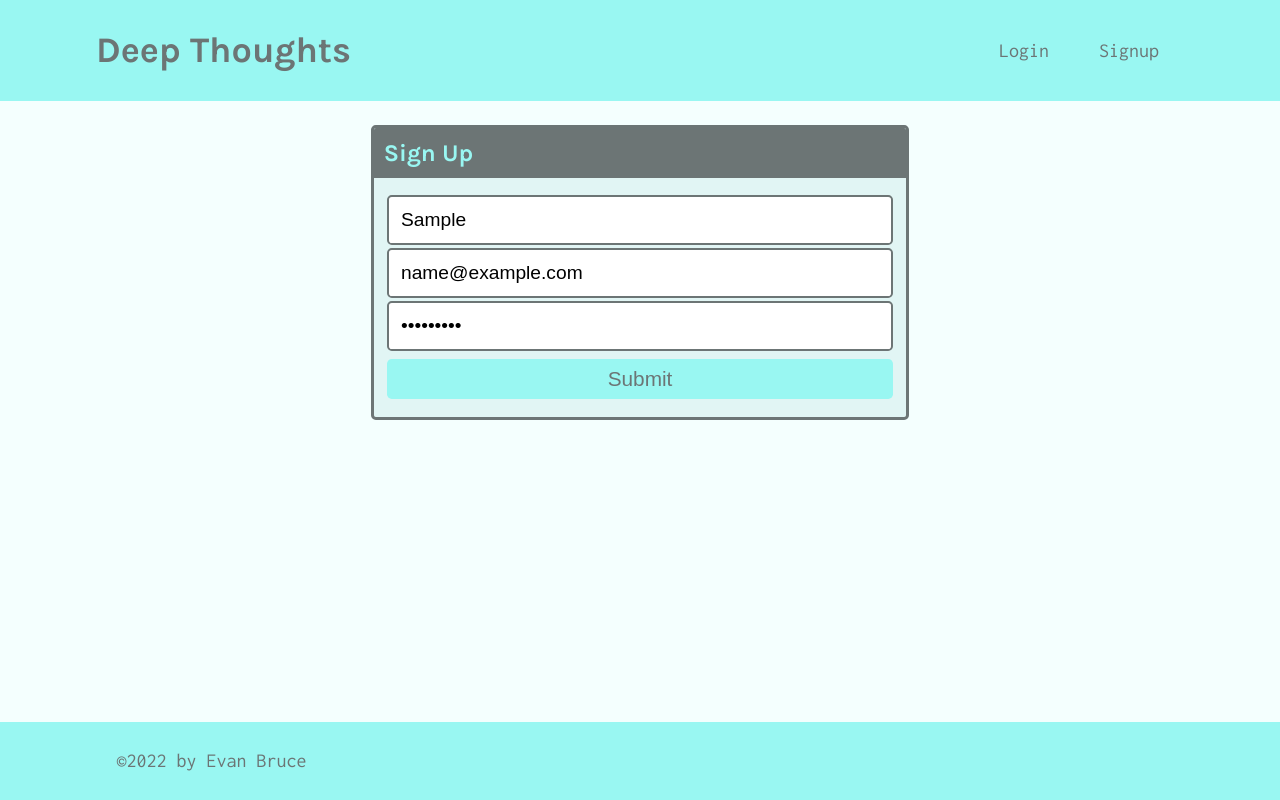
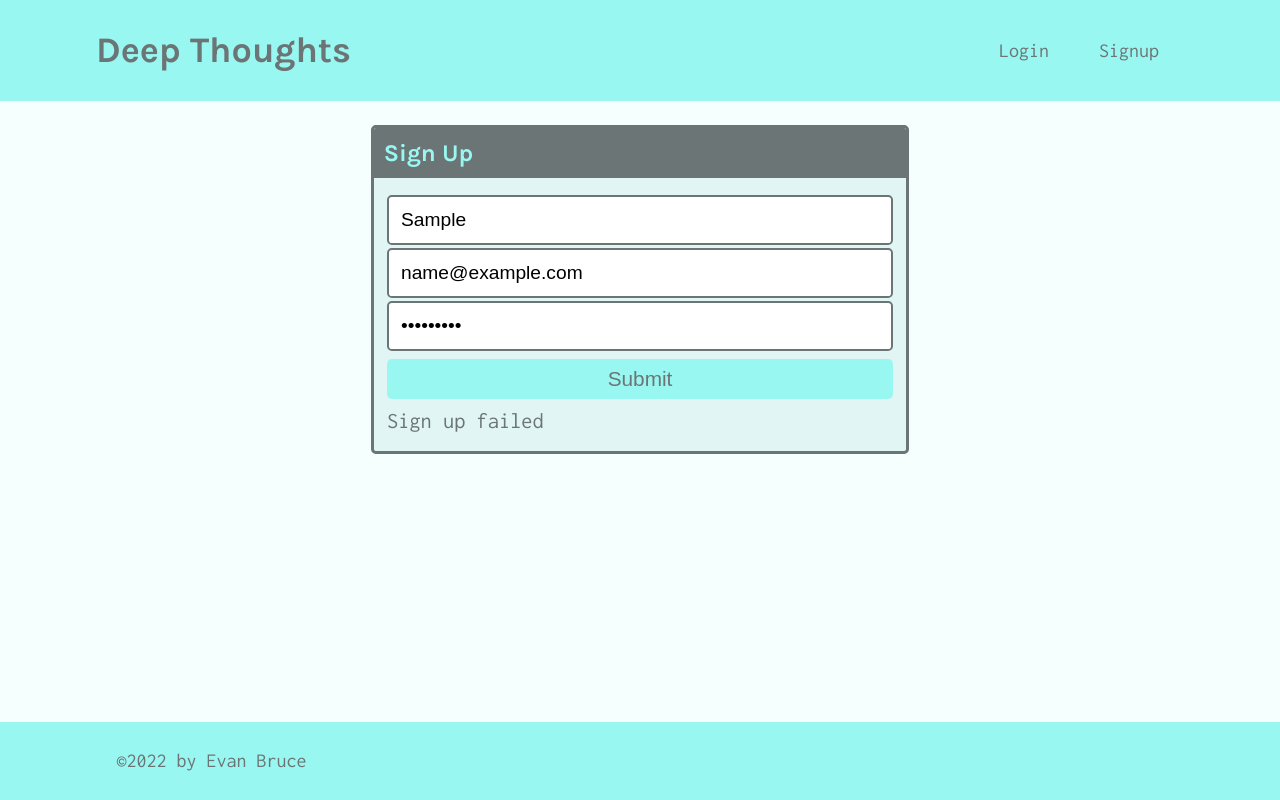
Before and after one commit to evanbruce38/deep-thoughts, a React (Create React App) app in the folder client/: page /signup in a window 1280 px wide. Both pictures are taken after typing "Sample", "name@example.com", "Sample123" into the empty fields and a click on the button "Submit". Built offline with nearby package versions, Linux system fonts and the light colour scheme.

Commit message:
added signup and login form mutations

```diff
--- a/client/src/pages/Login.js
+++ b/client/src/pages/Login.js
@@ -1,4 +1,7 @@
 import React, { useState } from 'react';
+
+import { useMutation } from '@apollo/client';
+import { LOGIN_USER } from '../utils/mutations';
 
 const Login = (props) => {
   const [formState, setFormState] = useState({ email: '', password: '' });
@@ -14,14 +17,18 @@
   };
 
   // submit form
-  const handleFormSubmit = async (event) => {
+  const handleFormSubmit = async event => {
     event.preventDefault();
 
-    // clear form values
-    setFormState({
-      email: '',
-      password: '',
-    });
+    try {
+      const { data } = await login({
+        variables: { ...formState }
+      });
+
+      console.log(data);
+    } catch (e) {
+      console.error(e);
+    }
   };
 
   return (
@@ -53,6 +60,7 @@
                 Submit
               </button>
             </form>
+            {error && <div>Login failed</div>}
           </div>
         </div>
       </div>
--- a/client/src/pages/Signup.js
+++ b/client/src/pages/Signup.js
@@ -1,7 +1,11 @@
 import React, { useState } from 'react';
+
+import { useMutation } from '@apollo/client';
+import { ADD_USER } from '../utils/mutations';
 
 const Signup = () => {
   const [formState, setFormState] = useState({ username: '', email: '', password: '' });
+  const [addUser, { error }] = useMutation(ADD_USER);
 
   // update state based on form input changes
   const handleChange = (event) => {
@@ -16,6 +20,15 @@
   // submit form
   const handleFormSubmit = async (event) => {
     event.preventDefault();
+
+    try {
+      const { data } = await addUser({
+        variables: { ...formState }
+      });
+      console.log(data);
+    } catch (e) {
+      console.error(e);
+    }
   };
 
   return (
@@ -56,6 +69,7 @@
                 Submit
               </button>
             </form>
+            {error && <div>Sign up failed</div>}
           </div>
         </div>
       </div>
--- /dev/null
+++ b/client/src/utils/mutations.js
@@ -0,0 +1,25 @@
+import { gql } from '@apollo/client';
+
+export const LOGIN_USER = gql`
+  mutation login($email: String!, $password: String!) {
+    login(email: $email, password: $password) {
+      token
+      user {
+        _id
+        username
+      }
+    }
+  }
+`;
+
+export const ADD_USER = gql`
+  mutation addUser($username: String!, $email: String!, $password: String!) {
+    addUser(username: $username, email: $email, password: $password) {
+      token
+      user {
+        _id
+        username
+      }
+    }
+  }
+`;
```
